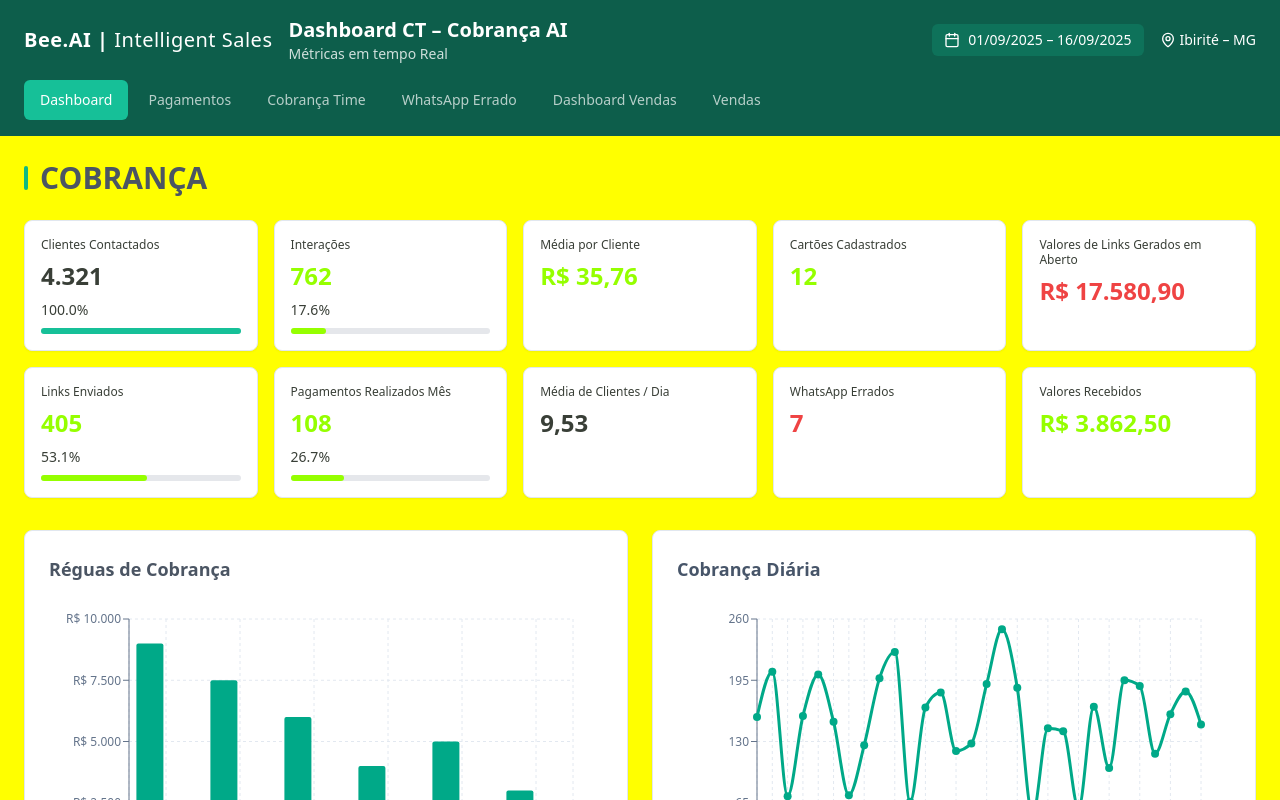
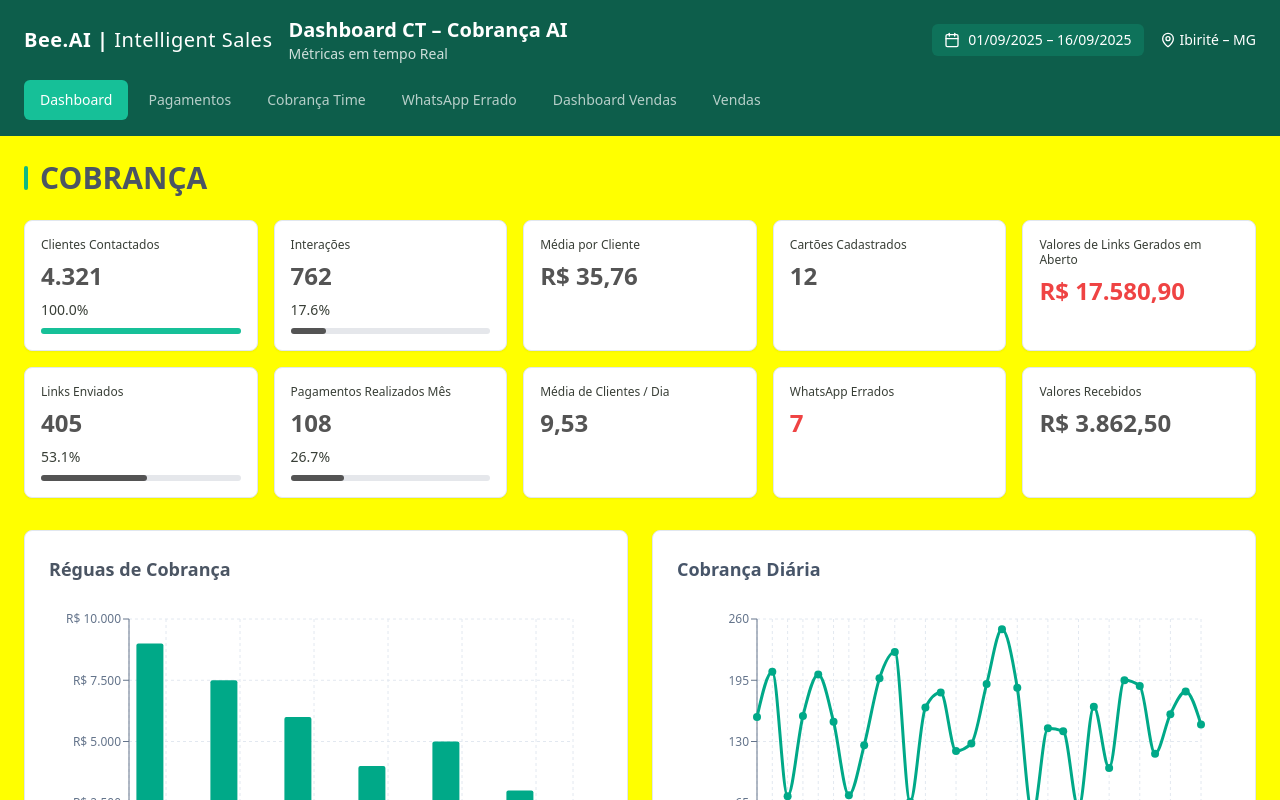
Before and after one commit to 7Beeai/bee-ai-cobran, a React (Vite) app: page / in a window 1280 px wide. Shown: the top 800 px of the page. Built offline with nearby package versions, Linux system fonts and the light colour scheme; the HTML template or start-up script is replaced by a standard one.

Commit message:
Ajustar cores dos números

```diff
--- a/src/index.css
+++ b/src/index.css
@@ -50,9 +50,9 @@ All colors MUST be HSL.
     --nav-active: 166 79% 42%;
     --nav-inactive: 166 32% 94%;
     --section-accent: 20 83% 45%;
-    --metric-positive: 85 100% 50%;
+    --metric-positive: 0 0% 33%;
     --metric-negative: 0 84% 60%;
-    --metric-neutral: 100 7% 23%;
+    --metric-neutral: 0 0% 33%;
 
     /* Chart colors */
     --chart-primary: 166 79% 42%;
@@ -117,9 +117,9 @@ All colors MUST be HSL.
     --nav-active: 166 79% 42%;
     --nav-inactive: 166 32% 94%;
     --section-accent: 20 83% 45%;
-    --metric-positive: 85 100% 50%;
+    --metric-positive: 0 0% 33%;
     --metric-negative: 0 84% 60%;
-    --metric-neutral: 243 244 246;
+    --metric-neutral: 0 0% 33%;
 
     /* Chart colors - dark mode */
     --chart-primary: 166 79% 42%;
```
